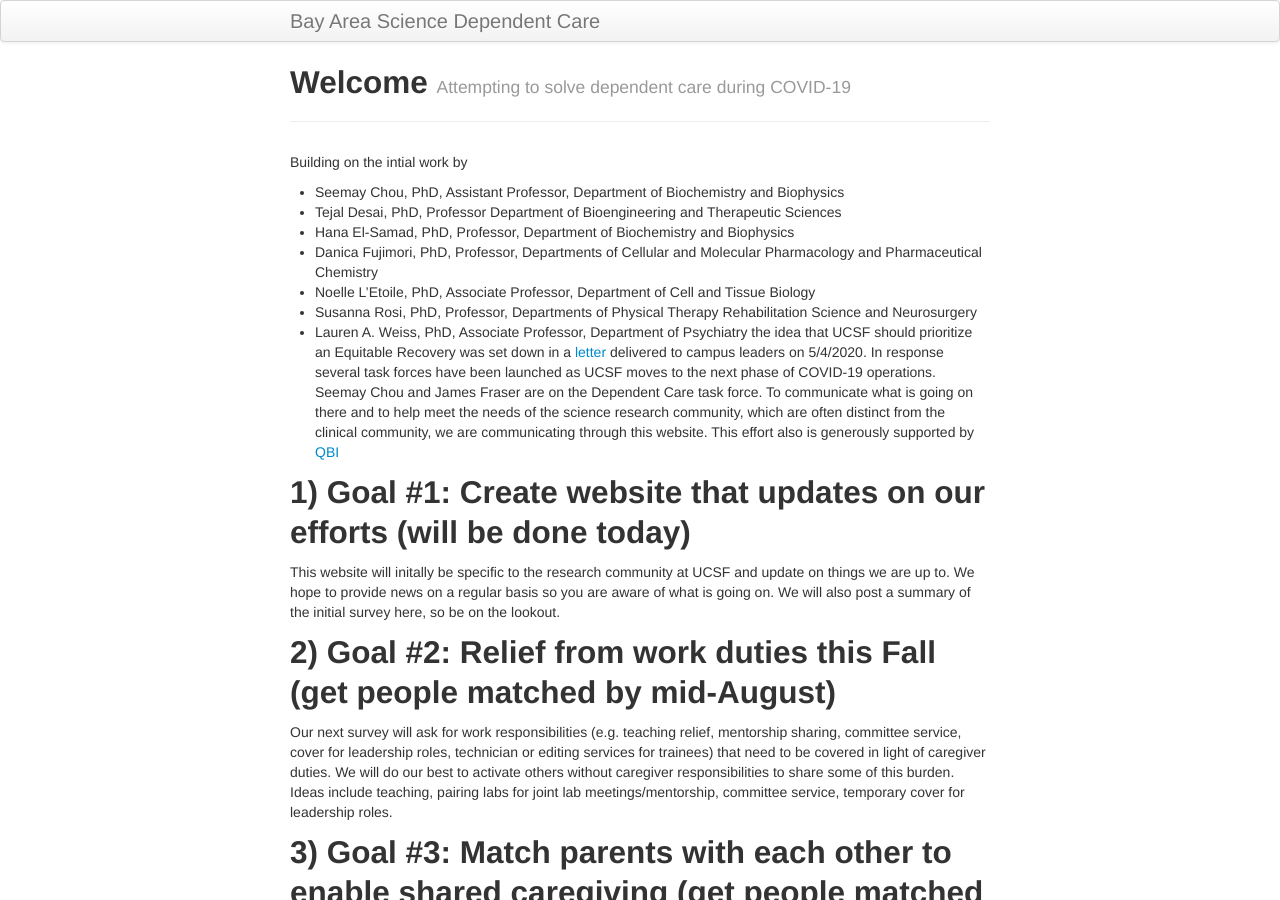
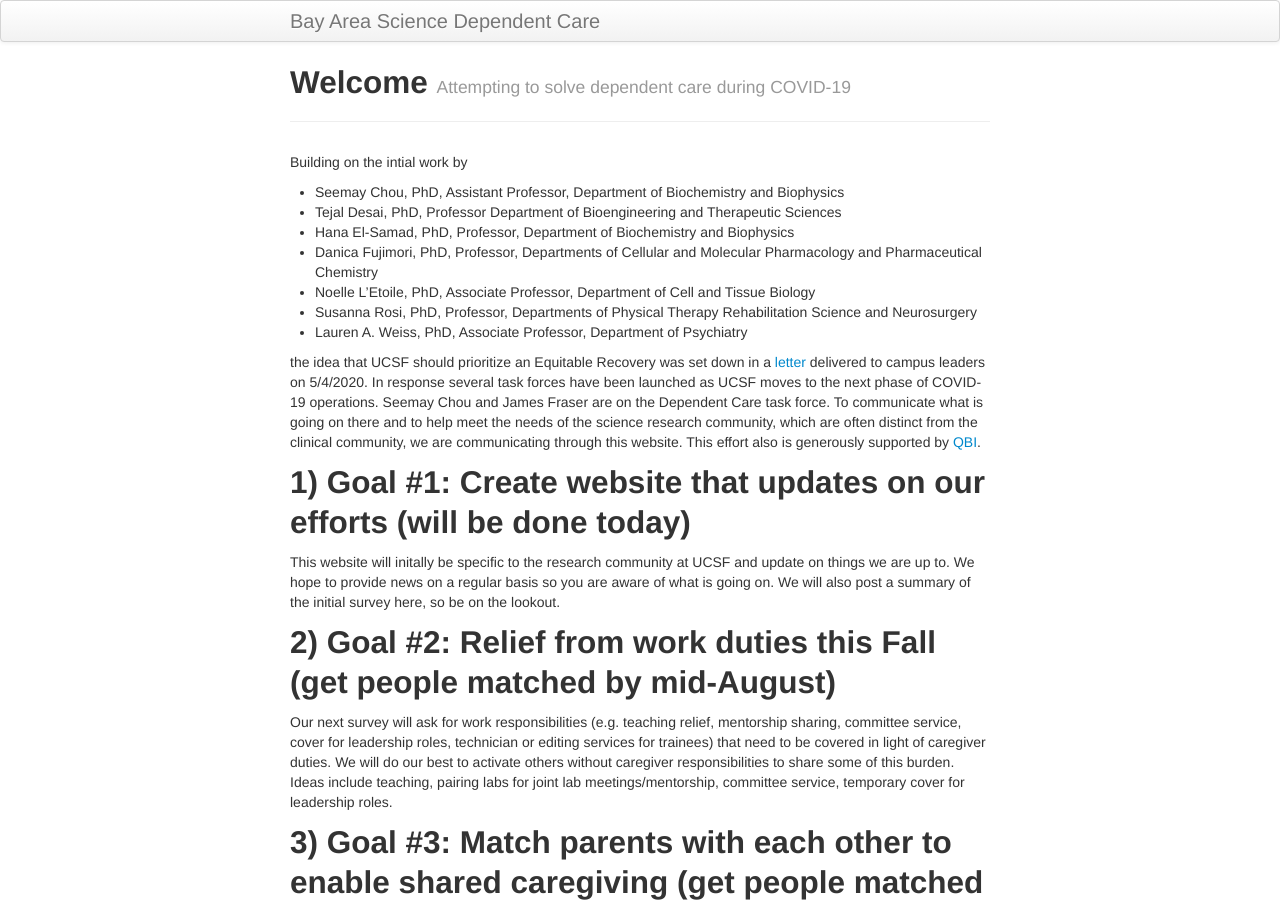
Before and after one commit to fraserlab/sci-dependentcare, a Jekyll site: the page built from index.md, in a window 1280 px wide and 900 px high. Built offline with Jekyll 4.4.1, drawn with Linux system fonts in a browser that asks for light colours.

Commit message:
formatting

```diff
--- a/index.md
+++ b/index.md
@@ -12,7 +12,8 @@ Building on the intial work by
 * Noelle L’Etoile, PhD, Associate Professor, Department of Cell and Tissue Biology
 * Susanna Rosi, PhD, Professor, Departments of Physical Therapy Rehabilitation Science and Neurosurgery
 * Lauren A. Weiss, PhD, Associate Professor, Department of Psychiatry
-the idea that UCSF should prioritize an Equitable Recovery was set down in a [letter](https://docs.google.com/document/d/1hyuL_n6lnId7bi0sOwUi0FYE5cyNfYE41ohybmYY6XQ/edit) delivered to campus leaders on 5/4/2020. In response several task forces have been launched as UCSF moves to the next phase of COVID-19 operations. Seemay Chou and James Fraser are on the Dependent Care task force. To communicate what is going on there and to help meet the needs of the science research community, which are often distinct from the clinical community, we are communicating through this website. This effort also is generously supported by [QBI](http://qbi.ucsf.edu/)
+
+the idea that UCSF should prioritize an Equitable Recovery was set down in a [letter](https://docs.google.com/document/d/1hyuL_n6lnId7bi0sOwUi0FYE5cyNfYE41ohybmYY6XQ/edit) delivered to campus leaders on 5/4/2020. In response several task forces have been launched as UCSF moves to the next phase of COVID-19 operations. Seemay Chou and James Fraser are on the Dependent Care task force. To communicate what is going on there and to help meet the needs of the science research community, which are often distinct from the clinical community, we are communicating through this website. This effort also is generously supported by [QBI](http://qbi.ucsf.edu/).
 
 ## 1) Goal #1: Create website that updates on our efforts (will be done today)
 
```
